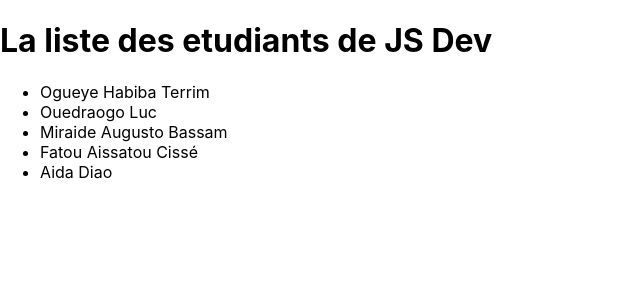
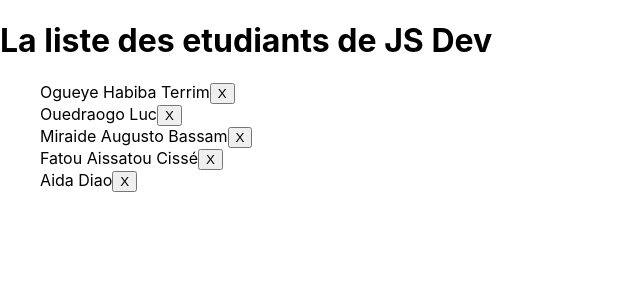
Before and after one commit to EspoirNorbert/react-classroom-app, a React (Create React App) app: page / in a window 1280 px wide. Shown: the top 300 px of the page, without its empty margins (0-640 px from the left). Built offline with nearby package versions, Linux system fonts and the light colour scheme.

Commit message:
add event on component

```diff
--- a/src/Components/Classroom.js
+++ b/src/Components/Classroom.js
@@ -6,6 +6,7 @@ export class Classroom extends Component {
 
     constructor(){
         super()
+        this.handleDelete = this.handleDelete.bind(this)
         this.state = {
             students: [
                 {id:1, nom:'Ogueye Habiba Terrim'},
@@ -17,26 +18,24 @@ export class Classroom extends Component {
         }
     }
 
+    handleDelete(id) {
+        this.setState(prevState => ({
+            students: prevState.students.filter(student => student.id !== id)
+        }) )
+    }
 
 
     render() {
-    const leaners = this.state.students;
-     if(!leaners.length){
-         return (
-             <div>
-                 <h1>La liste des etudiants de  {this.props.nom} </h1>
-                 <p>Aucun etudiant</p>
-             </div>
-         )
-     }
+    const learners = this.state.students;
       return (
         <div>
             <h1>La liste des etudiants de  {this.props.nom} </h1>
-            { (!leaners.length)? <p>Aucun etudiant</p> :  <ul>
+            { (!learners.length)? <p>Aucun etudiant</p> :  <ul>
                {
-                leaners.map(leaner => <Student key={leaner.id} nom={leaner.nom} />)
+                learners.map(learner => <Student key={learner.id} learner={learner} handleDelete={this.handleDelete  } />)
                }
-            </ul> }
+            </ul>
+            }
 
         </div>
       )
--- a/src/Components/Student.js
+++ b/src/Components/Student.js
@@ -1,11 +1,18 @@
 import React, { Component } from 'react';
 
 
-export  class Student extends Component {
+export class Student extends Component {
+
+    constructor(props){
+        super(props)
+    }
 
     render() {
         return (
-             <li> {this.props.nom} </li>
+            <div>
+                {this.props.learner.nom}
+                <button onClick={this.props.handleDelete.bind(this, this.props.learner.id)}>X</button>
+            </div>
         );
     }
 }
```
